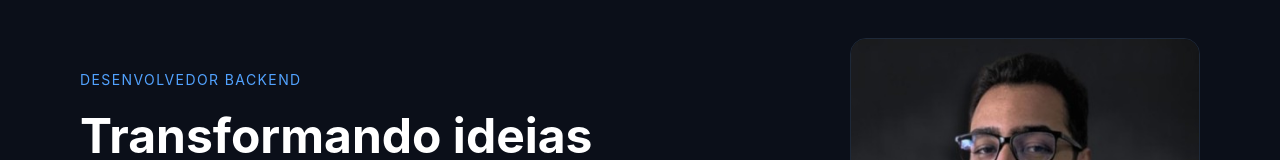
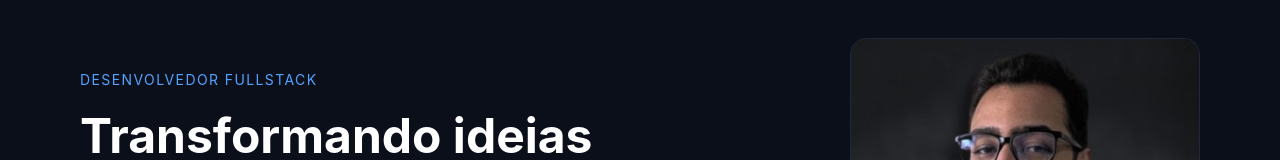
Before and after one commit to guilhermehsjesusdev/portifolio-carreira, a React (Vite) app: page / in a window 1280 px wide. Shown: the part 135-295 px from the top of the page. Built offline with nearby package versions, Linux system fonts and the light colour scheme.

Commit message:
Mudado titulo

```diff
--- a/src/components/Hero.jsx
+++ b/src/components/Hero.jsx
@@ -13,7 +13,7 @@ export default function Hero() {
       {/* TEXTO */}
       <div className="max-w-xl text-center lg:text-left">
         <p className="text-blue-400 mb-4 uppercase tracking-widest text-sm">
-          Desenvolvedor Backend
+          Desenvolvedor FullStack
         </p>
 
         <h1 className="text-3xl md:text-4xl lg:text-5xl font-bold leading-tight">
```
